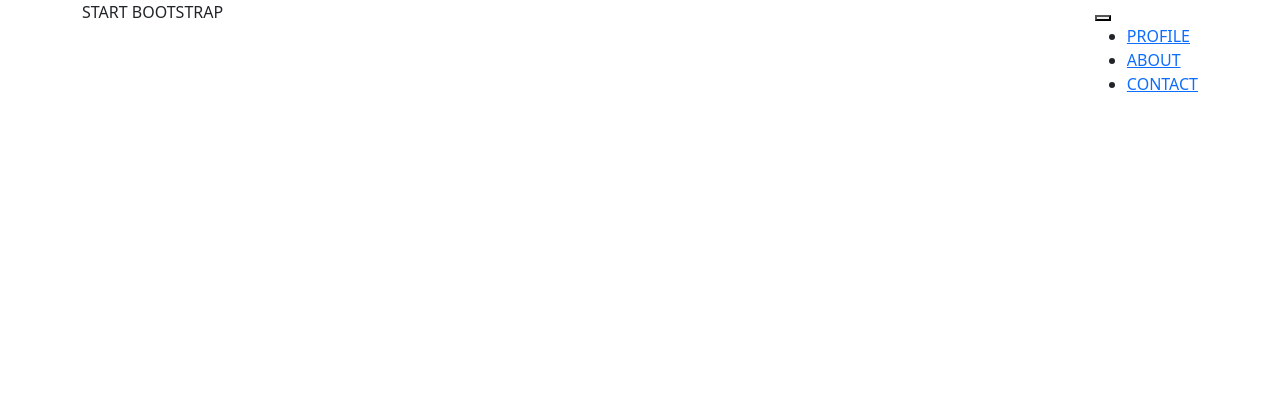
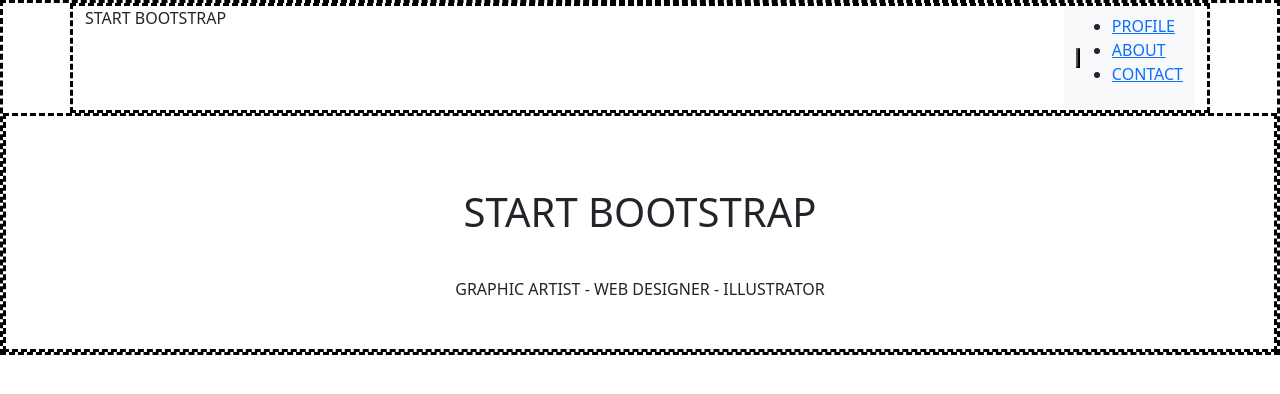
Before and after one commit to aryadeifiordi/html-css-bootstrap-freelancer, a plain HTML site: page index.html in a window 1280 px wide. Drawn offline with nearby package versions, Linux system fonts and the light colour scheme.

Commit message:
start main

```diff
--- a/index.html
+++ b/index.html
@@ -1,21 +1,23 @@
 <!DOCTYPE html>
 <html lang="en">
+
 <head>
     <meta charset="UTF-8">
     <meta name="viewport" content="width=device-width, initial-scale=1.0">
     <title>Bootstrap</title>
     <link rel="stylesheet" href="./asset/css/style.css">
     <link href="https://cdn.jsdelivr.net/npm/bootstrap@5.3.2/dist/css/bootstrap.min.css" rel="stylesheet"
-    integrity="sha384-T3c6CoIi6uLrA9TneNEoa7RxnatzjcDSCmG1MXxSR1GAsXEV/Dwwykc2MPK8M2HN" crossorigin="anonymous">
+        integrity="sha384-T3c6CoIi6uLrA9TneNEoa7RxnatzjcDSCmG1MXxSR1GAsXEV/Dwwykc2MPK8M2HN" crossorigin="anonymous">
 
 </head>
-<body>
+
+<body class="debug">
     <header>
-        <div class="container d-flex justify-content-between alignitems-center">
+        <div class=" debug container d-flex justify-content-between alignitems-center">
             <div>START BOOTSTRAP</div>
-            <nav>
-                <div>
-                    <button></button>
+            <nav class="navbar navbar-expand-lg bg-body-tertiary">
+                <div class="container-fluid">
+                    <button class="navbar"></button>
                     <div>
                         <ul>
                             <li><a href="">PROFILE</a></li>
@@ -29,10 +31,33 @@
         </div>
     </header>
 
-    <main></main>
+    <main>
+
+        <div class="debug">
+            <section class="container py-5 d-flex flex-column align-items-center">
+                <div class="immagine">
+                    <img src="./asset/img/avatar.svg" alt="">
+                </div>
+                <h1 class="nome">START BOOTSTRAP</h1>
+                <div class="d-flex align-items-center">
+                    <hr>
+                    <i class="fa-solid fa-star"></i>
+                    <hr>
+                </div>
+                <div class="abilità">
+                    GRAPHIC ARTIST - WEB DESIGNER - ILLUSTRATOR
+                </div>
+            </section>
+        </div>
+
+
+
+
+    </main>
 
 
     <footer></footer>
 
 </body>
+
 </html>
```
